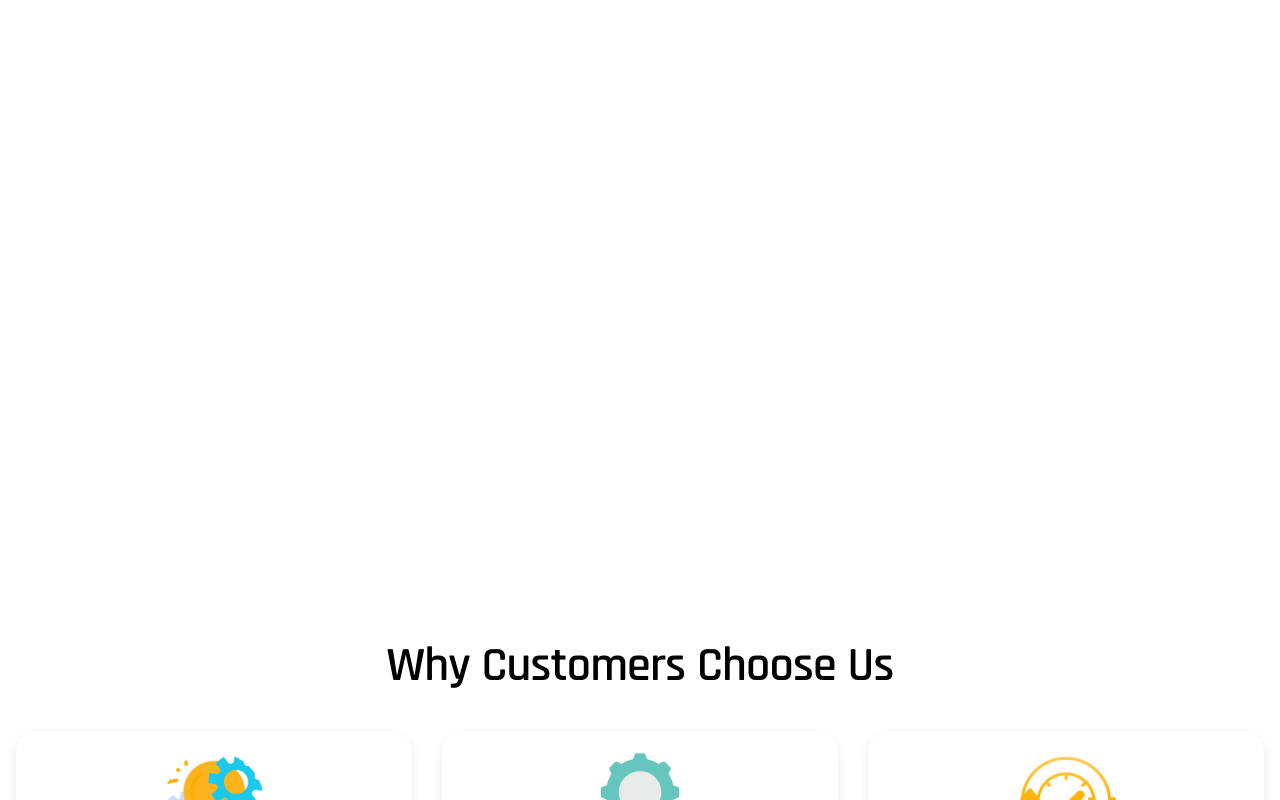
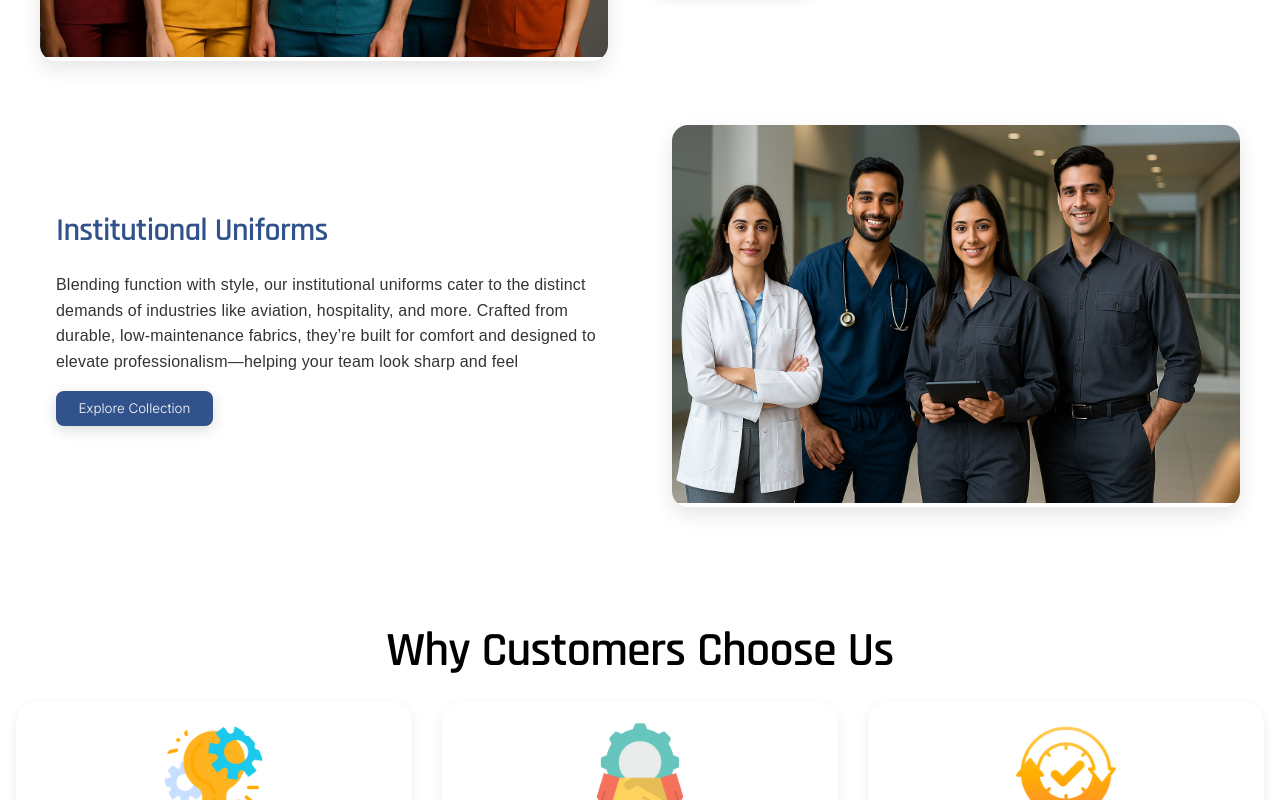
Before and after one commit to Yashpataliya01/clothing_app, a React (Vite) app: page / in a window 1280 px wide. Shown: the part 2500-3300 px from the top of the page. Built offline with nearby package versions, Linux system fonts and the light colour scheme; a web font is replaced by a local one.

Commit message:
final commit

```diff
--- a/src/Data/Public.jsx
+++ b/src/Data/Public.jsx
@@ -450,3 +450,48 @@ export const hospital_slider = [
     p: "We’ve crafted nurse uniform fabrics that are comfortable, durable and hassle free washing. Our fabrics are gentle, breathable, and skin friendly built to withstand the challenges of the healthcare environment.",
   },
 ];
+
+export const timelineData = [
+  {
+    period: "2016–2022",
+    points: [
+      "Scaled operations with in-house looms and modern production techniques to ensure quality and volume.",
+    ],
+    heading: "Expansion & Infrastructure",
+  },
+  {
+    period: "2023–Present",
+    points: [
+      "A trusted name in the fabric industry, known for consistency, innovation, and customer trust.",
+    ],
+    heading: "Raghav Premium Today",
+  },
+  {
+    period: "1988–1998",
+    points: [
+      "Mr. Santosh Agal spent 10 years gaining hands-on experience across various textile domains.",
+    ],
+    heading: "The Learning Years",
+  },
+  {
+    period: "1998",
+    points: [
+      "Mr. Santosh Agal & Miss Savita Agal established Swaraj Synthetic Pvt. Ltd. to manufacture quality suiting fabrics.",
+    ],
+    heading: "Foundation of Swaraj Synthetic",
+  },
+  {
+    period: "2002",
+    points: [
+      "The brand `Raghav Premium`` was introduced, offering reliable and stylish fabric solutions.",
+    ],
+    heading: "Launch of Raghav Premium",
+  },
+  {
+    period: "2005–2015",
+    points: [
+      "Introduced trendsetting fabrics like 2-way and 4-way stretch to meet evolving market needs.",
+    ],
+    heading: "Innovation in Fabric",
+  },
+];
--- a/src/pages/Public/About/About.css
+++ b/src/pages/Public/About/About.css
@@ -27,13 +27,13 @@
   font-weight: bold;
   color: #31528b;
   margin-bottom: 20px;
-  line-height: 1.6;
+  line-height: 1.2;
   letter-spacing: 1.5px;
 }
 
 .description {
   font-size: 1.2rem;
-  line-height: 1.6;
+  line-height: 1.4;
   color: #333;
 }
 
--- a/src/pages/Public/About/components/CardSlider/CardSlider.css
+++ b/src/pages/Public/About/components/CardSlider/CardSlider.css
@@ -126,6 +126,7 @@
   padding-left: 20px;
   margin-bottom: 10px;
   position: relative;
+  list-style: none;
   line-height: 1.4;
 }
 .timeline-card li::before {
--- a/src/pages/Public/About/components/CardSlider/CardSlider.jsx
+++ b/src/pages/Public/About/components/CardSlider/CardSlider.jsx
@@ -1,57 +1,13 @@
 import React, { useState, useRef, useEffect } from "react";
 import "./CardSlider.css";
 
+// import data
+import { timelineData } from "../../../../../Data/Public";
 const CardSlider = () => {
   const [activeIndex, setActiveIndex] = useState(2);
   const [touchStart, setTouchStart] = useState(null);
   const [touchEnd, setTouchEnd] = useState(null);
   const sliderRef = useRef(null);
-
-  const timelineData = [
-    {
-      period: "2016–2022",
-      points: [
-        "Scaled operations with in-house looms and modern production techniques to ensure quality and volume.",
-      ],
-      heading: "Expansion & Infrastructure",
-    },
-    {
-      period: "2023–Present",
-      points: [
-        "A trusted name in the fabric industry, known for consistency, innovation, and customer trust.",
-      ],
-      heading: "Raghav Premium Today",
-    },
-    {
-      period: "1988–1998",
-      points: [
-        "Mr. Santosh Agal spent 10 years gaining hands-on experience across various textile domains.",
-      ],
-      heading: "The Learning Years",
-    },
-    {
-      period: "1998",
-      points: [
-        "Mr. Santosh Agal & Miss Savita Agal established Swaraj Synthetic Pvt. Ltd. to manufacture quality suiting fabrics.",
-      ],
-      heading: "Foundation of Swaraj Synthetic",
-    },
-    {
-      period: "2002",
-      points: [
-        "The brand `Raghav Premium`` was introduced, offering reliable and stylish fabric solutions.",
-      ],
-      heading: "Launch of Raghav Premium",
-    },
-    {
-      period: "2005–2015",
-      points: [
-        "Introduced trendsetting fabrics like 2-way and 4-way stretch to meet evolving market needs.",
-      ],
-      heading: "Innovation in Fabric",
-    },
-  ];
-
   // Minimum swipe distance required (in pixels)
   const minSwipeDistance = 50;
 
--- a/src/pages/Public/Home/components/LogoSliders/LogoSliders.css
+++ b/src/pages/Public/Home/components/LogoSliders/LogoSliders.css
@@ -33,6 +33,11 @@
   filter: grayscale(0%);
 }
 
+.logo-slider h1{
+  text-align: center;
+  margin: 25px;
+  font-size: 32px;
+}
 /* Tablet */
 @media screen and (max-width: 768px) {
   .logo-track {
--- a/src/pages/Public/Home/components/LogoSliders/LogoSliders.jsx
+++ b/src/pages/Public/Home/components/LogoSliders/LogoSliders.jsx
@@ -30,6 +30,9 @@ const LogoSliders = () => {
 
   return (
     <div className="logo-slider" ref={sliderRef}>
+      <h1 className="rajdhani-semibold orange_color">
+        Trusted by the best Institutions
+      </h1>
       <div className="logo-track">
         {logos.concat(logos).map((logo, index) => (
           <div className="logo-slide" key={index}>
--- a/src/pages/Public/Home/components/uniforms/Uniform.css
+++ b/src/pages/Public/Home/components/uniforms/Uniform.css
@@ -77,6 +77,24 @@
   gap: 1rem;
   padding: 1rem;
 }
+.uniform-block {
+  display: flex;
+  align-items: center;
+  justify-content: space-between;
+  margin-bottom: 4rem;
+  opacity: 0;
+  transform: translateY(30px);
+  transition: all 0.6s ease-in-out;
+  gap: 2rem;
+  pointer-events: none;
+}
+
+.uniform-block.visible {
+  opacity: 1;
+  transform: translateY(0);
+  pointer-events: auto;
+}
+
 
 .uniform-text h2 {
   font-size: 32px;
--- a/src/pages/Public/Home/components/uniforms/Uniforms.jsx
+++ b/src/pages/Public/Home/components/uniforms/Uniforms.jsx
@@ -1,49 +1,34 @@
 import React, { useState, useEffect, useRef } from "react";
-import gsap from "gsap";
-import { ScrollTrigger } from "gsap/ScrollTrigger";
 import "./Uniform.css";
 import "../../../../../styles/variable.css";
 import { productList, items } from "../../../../../Data/Public";
 import { Link } from "react-router-dom";
 
-gsap.registerPlugin(ScrollTrigger);
-
 const Uniforms = () => {
   const [selected, setSelected] = useState(0);
   const containerRefs = useRef([]);
-  const imageRefs = useRef([]);
-  const textRefs = useRef([]);
 
   useEffect(() => {
-    containerRefs.current.forEach((container, index) => {
-      const dir = index % 2 === 0 ? -150 : 150;
-      gsap
-        .timeline({
-          scrollTrigger: {
-            trigger: container,
-            start: "top 85%",
-            end: "bottom 10%",
-            toggleActions: "play reverse play reverse",
+    const observer = new IntersectionObserver(
+      (entries) => {
+        entries.forEach((entry) => {
+          if (entry.isIntersecting) {
+            entry.target.classList.add("visible");
+          }
+        });
       },
-        })
-        .fromTo(
-          container,
-          { opacity: 0, y: 50 },
-          { opacity: 1, y: 0, duration: 0.8, ease: "power2.out" }
-        )
-        .fromTo(
-          imageRefs.current[index],
-          { x: dir, opacity: 0 },
-          { x: 0, opacity: 1, duration: 1, ease: "power3.out" },
-          "-=0.6"
-        )
-        .fromTo(
-          textRefs.current[index],
-          { x: -dir, opacity: 0 },
-          { x: 0, opacity: 1, duration: 1, ease: "power3.out" },
-          "-=1"
+      { threshold: 0.2 }
     );
+
+    containerRefs.current.forEach((el) => {
+      if (el) observer.observe(el);
     });
+
+    return () => {
+      containerRefs.current.forEach((el) => {
+        if (el) observer.unobserve(el);
+      });
+    };
   }, []);
 
   return (
@@ -69,30 +54,24 @@ const Uniforms = () => {
         {productList.map((item, i) => (
           <div
             key={i}
-            className={`uniform-block ${selected === i ? "visible" : "hidden"}`}
+            className={`uniform-block ${selected === i ? "show" : ""}`}
             ref={(el) => (containerRefs.current[i] = el)}
             style={{ flexDirection: i % 2 === 0 ? "row" : "row-reverse" }}
           >
-            <div
-              className="uniform-image"
-              ref={(el) => (imageRefs.current[i] = el)}
-            >
+            <div className="uniform-image">
               <img src={item.images} alt={item.heading} />
             </div>
-            <div
-              className="uniform-text"
-              ref={(el) => (textRefs.current[i] = el)}
-            >
+            <div className="uniform-text">
               <h2 className="rajdhani-semibold">{item.heading}</h2>
               <p className="paragraph">{item.subheading}</p>
-              <button className="uniform-btn inter">
               <Link
                 to={item.link}
                 style={{ textDecoration: "none", color: "inherit" }}
               >
+                <button className="uniform-btn inter">
                   Explore Collection
+                </button>
               </Link>
-              </button>
             </div>
           </div>
         ))}
--- a/src/styles/typography.css
+++ b/src/styles/typography.css
@@ -118,7 +118,7 @@ li {
 @media (min-width: 1280px) {
   h1 {
     font-size: 56px;
-    line-height: 62px;
+    line-height: 32px;
     letter-spacing: -0.8px;
     word-spacing: 1px;
   }
```
Lines whose indentation alone changed are shown as unchanged.
